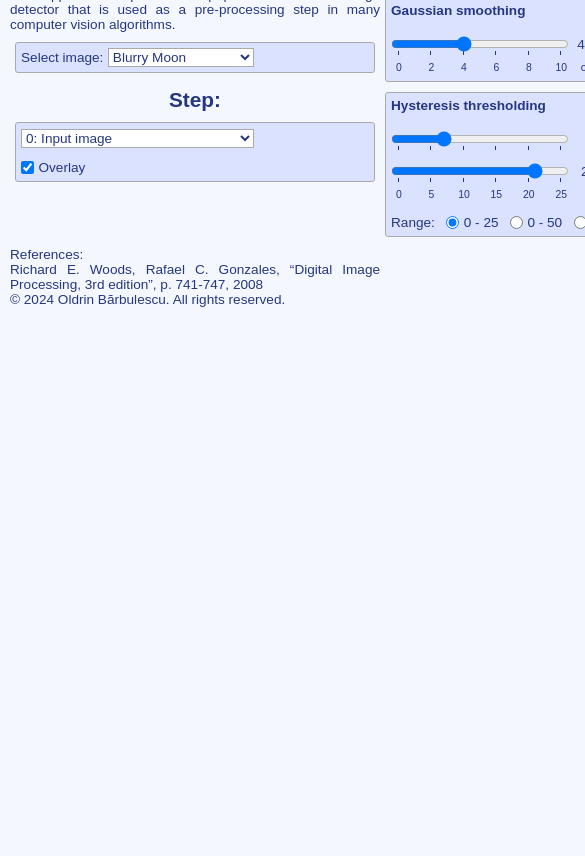
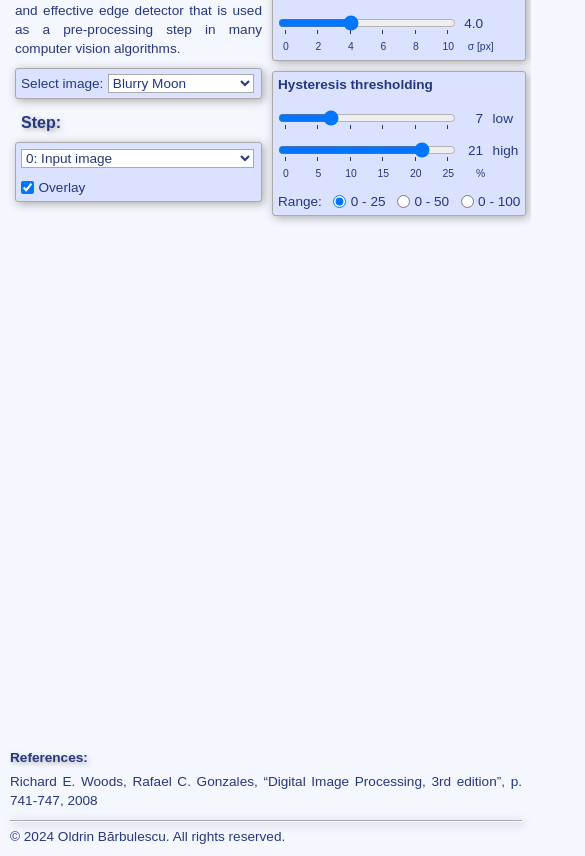
Before and after one commit to oldrinb/canny, a plain HTML site: page index.html in a window 390 px wide. Shown: the part 62-918 px from the top of the page, 585 px wide, since content can reach past the window. Before the commit the page ends 844 px from the top, so only its background shows below. Drawn offline with Linux system fonts and the light colour scheme; a script that the page names is missing; files whose address does not match are found by name.

Commit message:
Update style.css

```diff
--- a/style.css
+++ b/style.css
@@ -2,7 +2,7 @@
 
 /**
  * Author: Oldrin Bărbulescu
- * Last modified: Nov 5, 2024
+ * Last modified: Nov 12, 2024
  **/
 
 * {
@@ -65,31 +65,45 @@ div.left > div.left {
   display: block;
 }
 
+div.intro,
 div.info {
   margin: 10px 5px 10px 5px;
   max-width: 247px;
+  min-width: 247px;
+}
+
+div.canvas {
+  margin-left: 5px;
+  max-height: 512px;
+  max-width: 1034px;
+  min-height: 512px;
+  min-width: 1034px;
+}
+
+div.ref,
+div.copy {
+  margin-left: 5px;
+  margin-top: 10px;
+  max-width: 1034px;
+  min-width: 1034px;
 }
 
 h1,
-h2,
-h3 {
+h2 {
   font-weight: bold;
   margin-bottom: 10px;
   margin-top: 15px;
   text-align: center;
+  text-shadow: 2px 2px 5px #aaa;
 }
 
 h1 {
-  font-size: 1.6em;
+  font-size: 1.3em;
   margin-top: 0;
 }
 
 h2 {
-  font-size: 1.3em;
-}
-
-h3 {
-  margin-left: 6px;
+  margin-left: 11px;
   text-align: left;
 }
 
@@ -97,6 +111,7 @@ div.control {
   background-color: #dae2ff;
   border: 1px solid #aaa;
   border-radius: 3px;
+  box-shadow: 2px 2px 10px #aaa;
   color: inherit;
   margin: 10px 5px 10px 5px;
 }
@@ -108,7 +123,8 @@ div.control div {
 div.top div.control {
   display: inline-block;
   margin-top: 0;
-  width: 510px;
+  max-width: 510px;
+  min-width: 510px;
 }
 
 div.top div.control div {
@@ -201,8 +217,15 @@ div#range-ticks-val-100 {
 }
 
 p {
+  line-height: 140%;
   text-align: justify;
   white-space: normal;
+}
+
+p.title {
+  font-weight: bold;
+  margin-bottom: 5px;
+  text-shadow: 2px 2px 5px #aaa;
 }
 
 p.info {
@@ -218,8 +241,18 @@ p.error {
 canvas {
   display: none;
   height: 512px;
-  margin-left: 5px;
+  max-height: 512px;
+  min-height: 512px;
+  max-width: 1034px;
+  min-width: 1034px;
   width: 1034px;
+}
+
+hr {
+  border-top: 1px solid #aaa;
+  box-shadow: 2px 2px 10px #aaa;
+  height: 1px;
+  margin-bottom: 5px;
 }
 
 @media screen and (max-width: 1200px) {
@@ -227,7 +260,12 @@ canvas {
     display: none;
   }
 
+  div.canvas,
+  div.ref,
+  div.copy,
   canvas {
+    max-width: 512px;
+    min-width: 512px;
     width: 512px;
   }
 }
@@ -260,15 +298,18 @@ canvas {
     display: none;
   }
 
-  h3 {
+  h2 {
     margin-top: 0;
   }
 
-  div.hidden h3 {
+  div.hidden h2 {
     margin-top: 15px;
   }
 
-  canvas {
-    margin: auto;
+  div.canvas,
+  div.ref,
+  div.copy {
+    margin-left: auto;
+    margin-right: auto;
   }
 }
```
